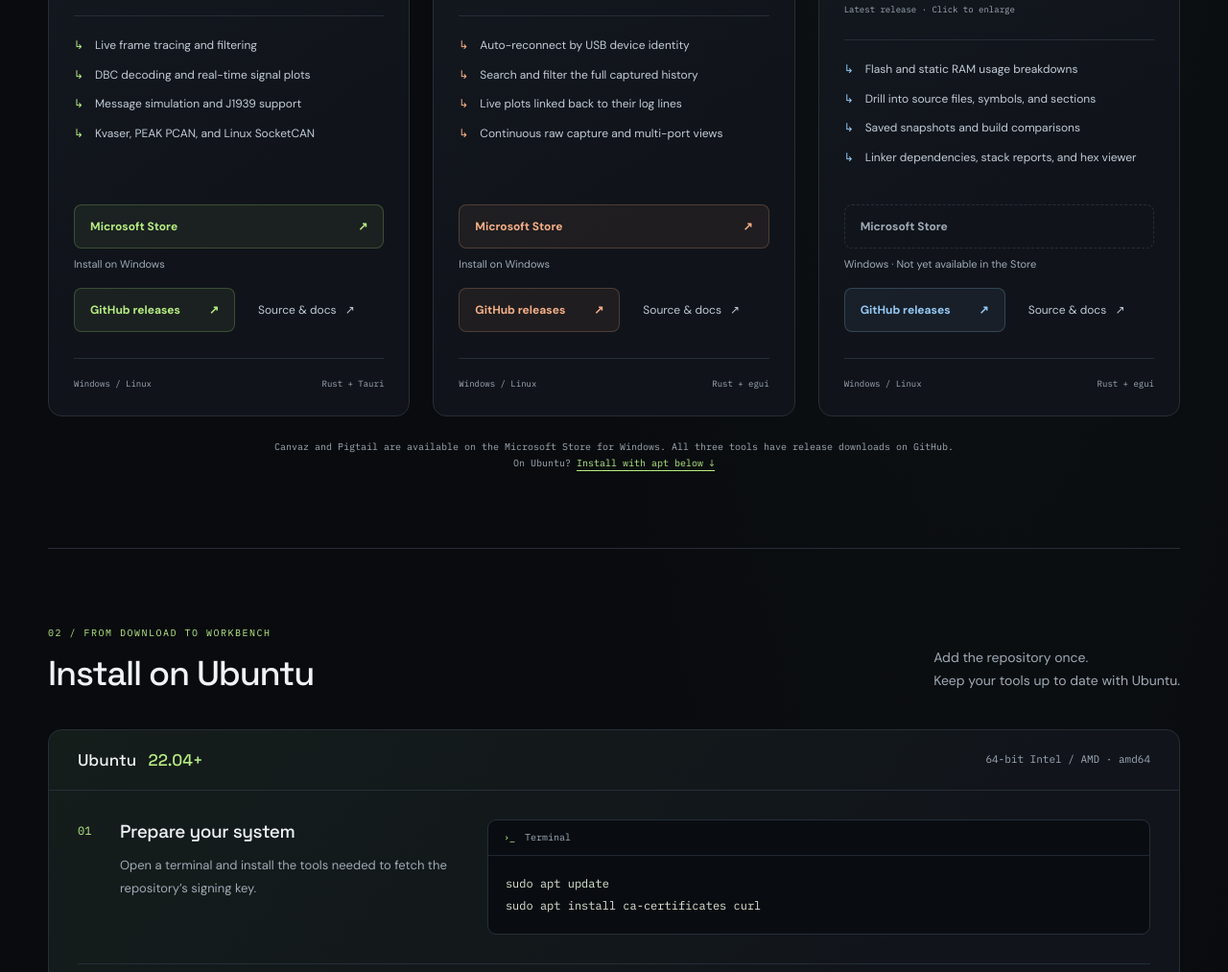
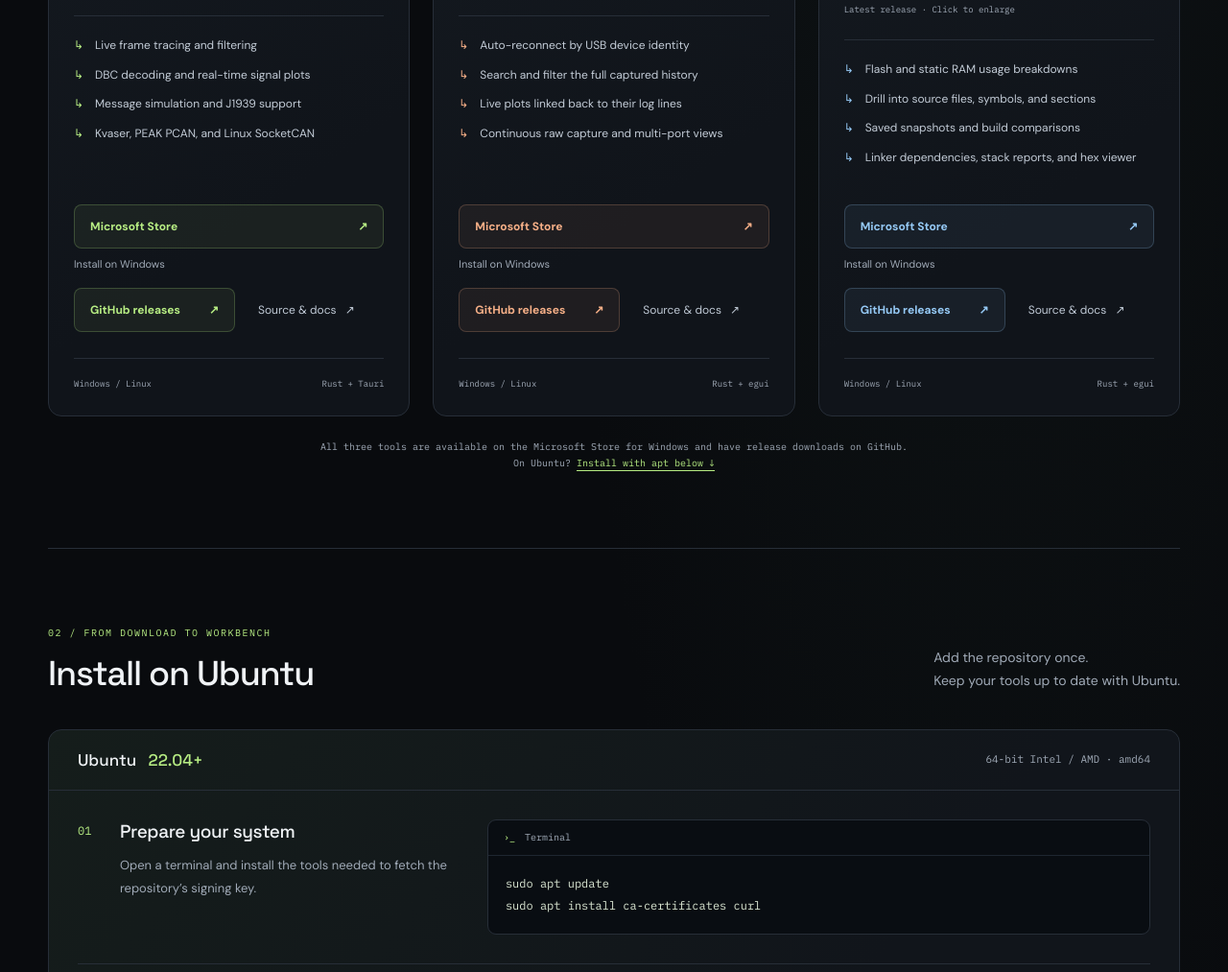
Before and after one commit to rustypig91/rustys-toolbox, a plain HTML site: page index.html in a window 1280 px wide. Shown: the part 1672-2685 px from the top of the page at 96% size. Drawn offline with Linux system fonts and the light colour scheme.

Commit message:
Add Snout Microsoft Store listing (#7)

```diff
--- a/index.html
+++ b/index.html
@@ -103,15 +103,15 @@
           <ul class="feature-list"><li>Flash and static RAM usage breakdowns</li><li>Drill into source files, symbols, and sections</li><li>Saved snapshots and build comparisons</li><li>Linker dependencies, stack reports, and hex viewer</li></ul>
           <div class="project-links">
             <div class="project-store">
-              <span class="store-unavailable">Microsoft Store</span>
-              <span class="store-note">Windows · Not yet available in the Store</span>
+              <a class="button button-light store-link" href="https://apps.microsoft.com/detail/9NWM3QW158VZ" aria-label="Get Snout from Microsoft Store" aria-describedby="snout-store-note">Microsoft Store <span aria-hidden="true">↗</span></a>
+              <span class="store-note" id="snout-store-note">Install on Windows</span>
             </div>
             <a class="button button-light" href="https://github.com/rustypig91/snout-firmware-explorer/releases" aria-label="Snout GitHub releases">GitHub releases <span aria-hidden="true">↗</span></a><a class="text-link" href="https://github.com/rustypig91/snout-firmware-explorer">Source &amp; docs <span aria-hidden="true">↗</span></a>
           </div>
           <div class="project-footer"><span>Windows / Linux</span><span>Rust + egui</span></div>
         </article>
       </div>
-      <p class="download-note">Canvaz and Pigtail are available on the Microsoft Store for Windows. All three tools have release downloads on GitHub.<br>On Ubuntu? <a href="#install">Install with apt below ↓</a></p>
+      <p class="download-note">All three tools are available on the Microsoft Store for Windows and have release downloads on GitHub.<br>On Ubuntu? <a href="#install">Install with apt below ↓</a></p>
     </section>
     <section class="installation wrap" id="install" aria-labelledby="install-title">
       <div class="section-heading"><div><p class="eyebrow">02 / From download to workbench</p><h2 id="install-title">Install on Ubuntu</h2></div><p>Add the repository once.<br> Keep your tools up to date with Ubuntu.</p></div>
```
Also changed, not shown: 1 other file.
